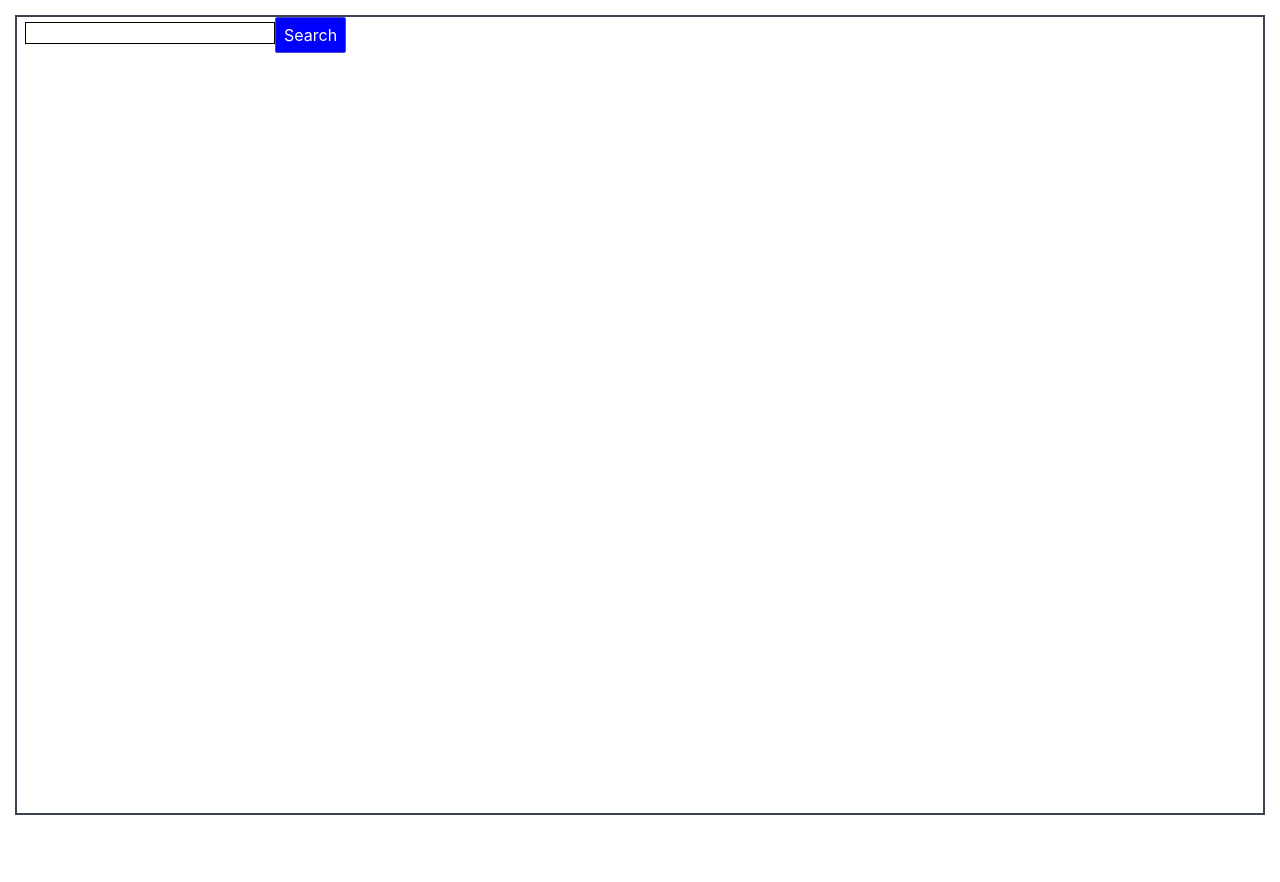
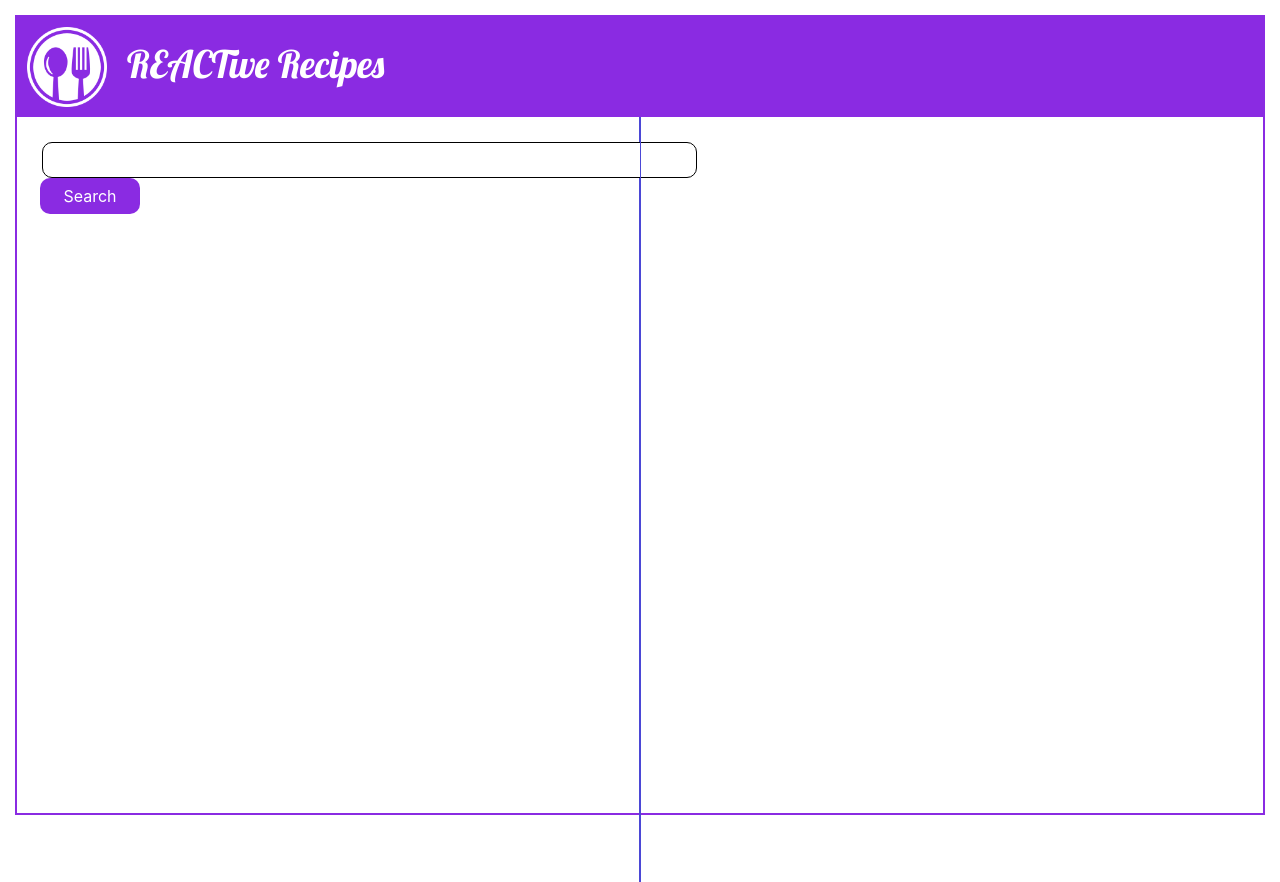
Before and after one commit to reduncan/recipe-react, a React app: page / in a window 1280 px wide. Before the commit the page ends 830 px from the top, so only its background shows below. Built offline with nearby package versions, Linux system fonts and the light colour scheme; a web font is replaced by a local one.

Commit message:
finishes styling

```diff
--- a/src/index.css
+++ b/src/index.css
@@ -2,16 +2,88 @@
     margin: 15px;
 }
 
+header {
+    background-color: blueviolet;
+    height: 100px;
+}
+
+img {
+    margin: 10px;
+}
+
+h1 {
+    font-size: 38px;
+    color: white;
+    margin-left: 10px;
+    margin-top: 25px;
+    font-family: 'Lobster', cursive;
+}
+
+h2 {
+    font-size: 20px;
+    font-family: 'Happy Monkey', cursive;
+}
+
+li {
+    font-family: 'Happy Monkey', cursive;
+    font-size: 18px;
+}
+
 .main {
     height: 100vh;
-    border: 2px solid;
+    border: 2px solid blueviolet;
 }
 
 .btn.btn-primary {
-    background: blue;
+    background: blueviolet;
+    border: blueviolet;
+    width: 100px;
+    border-radius: 10px;
+    margin-left: 15px;
 }
 
 input {
-    width: 250px;
+    width: 655px;
+    height: 36px;
     border: 1px solid black;
+    border-radius: 10px;
+    margin-left: 17px;
+    margin-top: 25px;
+    text-align: center;
 }
+
+form {
+    margin-bottom: 20px;
+}
+
+.recipe {
+    display: grid;
+    border: 2px solid #4b48d6;
+    width: 770px;
+    height: 75px;
+    align-content: center;
+    font-size: 32px;
+    padding-left: 10px;
+    font-family: 'Happy Monkey', cursive;
+}
+
+.directory {
+    border-right: 1px solid #4b48d6;
+    height: 765px;
+
+}
+
+.detail {
+    border-left: 1px solid #4b48d6;
+    height: 765px;
+
+}
+
+.center {
+    text-align: center;
+}
+
+.name {
+    font-size: 42px;
+    margin-top: 25px;
+}
--- a/src/index.js
+++ b/src/index.js
@@ -3,27 +3,37 @@ import ReactDOM from 'react-dom';
 import './reset.css';
 import 'spectre.css';
 import './index.css';
+import logo from './cutlery-circle.png';
+
+const Header = (props) => (
+    <div className="column col-12 header">
+        <header className="columns">
+            <img src={logo} alt={'Cutlery'} width={80} height={80}/>
+            <h1>REACTive Recipes</h1>
+        </header>
+    </div>
+)
 
 const DirectoryView = (props) => (
-    <div className="column col-6">
+    <div className="column col-6 directory">
         <SearchForm value={props.value} changeHandler={props.changeHandler} clickHandler={props.clickHandler} />
         {props.searchResults.map((recipe, i) => <RecipeCard name={recipe.name} id={recipe.id} clickHandler={props.recipeHandler} key={i}/>)}
     </div>
 );
 
 const DetailView = (props) => (
-    <div className="column col-6">
+    <div className="column col-6 detail">
         <div className="container">
             <div className="columns">
-                <p className="column col-12">{props.recipe.name}</p>
+                <p className="column col-12 center name">{props.recipe.name}</p>
                 <div className="column col-3">
-                    <p>{props.recipe.ingredient}</p>
+                    <h2>{props.recipe.ingredient}</h2>
                     <ul>
                         {props.recipe.ingredients.map((ingredient, i) => <li key={i}>{ingredient}</li>)}
                     </ul>
                 </div>
                 <div className="column col-6">
-                    <p>{props.recipe.instruction}</p>
+                    <h2>{props.recipe.instruction}</h2>
                     <ol>
                         {props.recipe.instructions.map((instruction, i) => <li key={i}>{instruction}</li>)}
                     </ol>
@@ -41,7 +51,7 @@ const SearchForm = (props) => (
 );
 
 const RecipeCard = (props) => (
-    <p onClick={() => props.clickHandler(props.id)}>{props.name}</p>
+    <p className="col-6 col-mx-auto recipe" onClick={() => props.clickHandler(props.id)}>{props.name}</p>
 );
 
 class App extends React.Component {
@@ -78,79 +88,105 @@ class App extends React.Component {
                 id: 3,
                 name: 'Tofu Stir-fry',
                 ingredients: ['tofu', 'assorted veggies', 'vegan soy-sauce', 'rice', 'oil'],
-                instructions: ['heat wok on high heat', 'heat oil in wok', 'heat vegetables', 'add rice', 'add tofu', 'slowly stir until fried']
+                instructions: ['heat wok on high heat', 'heat oil in wok', 'heat vegetables', 'add rice', 'add tofu', 'slowly stir until fried'],
+                ingredient: 'Ingredients',
+                instruction: 'Instructions'
             },
             {
                 id: 4,
                 name: 'Chicken Pasta',
                 ingredients: ['chicken breast', 'your favorite pasta', 'white sauce', 'vegetable medley'],
-                instructions: ['cook pasta', 'sautee chicken in sauce pan', 'add white sauce once chicken is cooked', 'toss chicken with pasta', 'add vegetable medley and stir slowly until veggies are heated']
+                instructions: ['cook pasta', 'sautee chicken in sauce pan', 'add white sauce once chicken is cooked', 'toss chicken with pasta', 'add vegetable medley and stir slowly until veggies are heated'],
+                ingredient: 'Ingredients',
+                instruction: 'Instructions'
             },
             {
                 id: 5,
                 name: 'Fried Chicken Sandwhich',
                 ingredients: ['chicken strips', 'bread', 'your favorite sauce', 'lettuce', 'tomatoe'],
-                instructions: ['batter and fry chicken strips', 'slice bread', 'add a layer of sauce to bottom piece of bread', 'place fried chicken strips on top of sauce', 'place lettuce, tomatoe and top piece of bread']
+                instructions: ['batter and fry chicken strips', 'slice bread', 'add a layer of sauce to bottom piece of bread', 'place fried chicken strips on top of sauce', 'place lettuce, tomatoe and top piece of bread'],
+                ingredient: 'Ingredients',
+                instruction: 'Instructions'
             },
             {
                 id: 6,
                 name: 'Chicken Parmesan',
                 ingredients: ['chicken breast', 'your favorite noodle', 'robust red sauce', 'parmesan cheese', 'panko bread crumbs'],
-                instructions: ['pre-heat oven to 400', 'cover chicken in bread crumbs', 'bake chicken until done', 'cook noodles', 'mix in sauce and sautee on low', 'once everything is cooked plate and enjoy']
+                instructions: ['pre-heat oven to 400', 'cover chicken in bread crumbs', 'bake chicken until done', 'cook noodles', 'mix in sauce and sautee on low', 'once everything is cooked plate and enjoy'],
+                ingredient: 'Ingredients',
+                instruction: 'Instructions'
             },
             {
                 id: 7,
                 name: 'Turkey Meatballs',
                 ingredients: ['ground turkey', 'favorite seasoning', 'tomatoe sauce'],
-                instructions: ['mix seasoning and turkey', 'form turkey mix into balls', 'sautee turkey balls until cooked on the outside', 'place meatballs in a large pot and add tomatoe sauce', 'simmer on low heat covered until cooked through']
+                instructions: ['mix seasoning and turkey', 'form turkey mix into balls', 'sautee turkey balls until cooked on the outside', 'place meatballs in a large pot and add tomatoe sauce', 'simmer on low heat covered until cooked through'],
+                ingredient: 'Ingredients',
+                instruction: 'Instructions'
             },
             {
                 id: 8,
                 name: 'Turkey BLT',
                 ingredients: ['sliced turkey breast', 'tomatoe', 'lettuce', 'bacon', 'bread'],
-                instructions: ['place turkey on bread', 'put lettuce on top of turkey', 'place tomatoe on top of lettuce', 'put bacon on top of tomatoe', 'finish with top layer of bread']
+                instructions: ['place turkey on bread', 'put lettuce on top of turkey', 'place tomatoe on top of lettuce', 'put bacon on top of tomatoe', 'finish with top layer of bread'],
+                ingredient: 'Ingredients',
+                instruction: 'Instructions'
             },
             {
                 id: 9,
                 name: 'Bobs Beef Burger',
                 ingredients: ['beef patties', 'buns', 'bacon', 'fried onions', 'barbecue sauce'],
-                instructions: ['cook beef patties to taste', 'lightly toast buns', 'cook bacon', 'assemble burger', 'smother with barbecue sauce']
+                instructions: ['cook beef patties to taste', 'lightly toast buns', 'cook bacon', 'assemble burger', 'smother with barbecue sauce'],
+                ingredient: 'Ingredients',
+                instruction: 'Instructions'
             },
             {
                 id: 10,
                 name: 'Beef Pie',
                 ingredients: ['ground beef', 'pie crust', 'assorted veggies', 'gravy sauce'],
-                instructions: ['pre-heat oven to 400', 'line pan with pie crust', 'mix beef, veggies and gravy sauce', 'put beef mix in pie crust', 'cook until golden brown']
+                instructions: ['pre-heat oven to 400', 'line pan with pie crust', 'mix beef, veggies and gravy sauce', 'put beef mix in pie crust', 'cook until golden brown'],
+                ingredient: 'Ingredients',
+                instruction: 'Instructions'
             },
             {
                 id: 11,
                 name: 'Beefy Vegetable Soup',
                 ingredients: ['ground beef', 'assorted veggies', 'beef broth'],
-                instructions: ['brown ground beef', 'in a large saucepan mix beef and veggies', 'add beef broth', 'cook on low until vegetables are cooked through']
+                instructions: ['brown ground beef', 'in a large saucepan mix beef and veggies', 'add beef broth', 'cook on low until vegetables are cooked through'],
+                ingredient: 'Ingredients',
+                instruction: 'Instructions'
             },
             {
                 id: 12,
                 name: 'Spaghetti Squash Pasta',
                 ingredients: ['spaghettis squash', 'tomatoe sauce', 'assorted veggies'],
-                instructions: ['pre-heat oven to 400', 'cut squash in half long ways', 'mix tomatoe sauce and veggies in saucepan and cook on low', 'season squash with salt, pepper and olive oil', 'cook squash until softened', 'use fork to break up squash', 'place veggie mix on top and enjoy']
+                instructions: ['pre-heat oven to 400', 'cut squash in half long ways', 'mix tomatoe sauce and veggies in saucepan and cook on low', 'season squash with salt, pepper and olive oil', 'cook squash until softened', 'use fork to break up squash', 'place veggie mix on top and enjoy'],
+                ingredient: 'Ingredients',
+                instruction: 'Instructions'
             },
             {
                 id: 13,
                 name: 'Tuna Salad',
                 ingredients: ['fresh canned tuna', 'celery', 'pickles', 'mustard', 'mayonnaise'],
-                instructions: ['place tuna in large bowl', 'chop celery and pickles then add to bowl', 'add mustard and mayonnaise to taste', 'mix until everything is well distributed', 'serve as sandwhichs or with crackers']
+                instructions: ['place tuna in large bowl', 'chop celery and pickles then add to bowl', 'add mustard and mayonnaise to taste', 'mix until everything is well distributed', 'serve as sandwhichs or with crackers'],
+                ingredient: 'Ingredients',
+                instruction: 'Instructions'
             },
             {
                 id: 14,
                 name: 'Ham Roll-Up',
                 ingredients: ['thin sliced ham', 'condiment of your choosing', 'spinach', 'diced tomatoes'],
-                instructions: ['lay 2 slices of ham flat', 'spread your condiment of choice across ham', 'place spinach on ham', 'roll ham half way', 'add diced tomatoes', 'finish rolling ham']
+                instructions: ['lay 2 slices of ham flat', 'spread your condiment of choice across ham', 'place spinach on ham', 'roll ham half way', 'add diced tomatoes', 'finish rolling ham'],
+                ingredient: 'Ingredients',
+                instruction: 'Instructions'
             },
             {
                 id: 15,
                 name: 'Turkey Chili',
                 ingredients: ['ground turkey', 'red kidney beans', 'whole stewed tomatoes', 'chili powder'],
-                instructions: ['brown turkey and drain fat', 'mix browned turkey, kidney beans, tomatoes and chili powder in large sauce pan', 'bring to a boil', 'reduce heat to low', 'cook on low for 1 hour']
+                instructions: ['brown turkey and drain fat', 'mix browned turkey, kidney beans, tomatoes and chili powder in large sauce pan', 'bring to a boil', 'reduce heat to low', 'cook on low for 1 hour'],
+                ingredient: 'Ingredients',
+                instruction: 'Instructions'
             }
         ]
     }
@@ -173,6 +209,7 @@ class App extends React.Component {
         return (
             <div className="container main">
                 <div className="columns">
+                    <Header />
                     <DirectoryView
                         recipes={recipeRef}
                         searchResults={this.state.selectedRecipes}
@@ -182,7 +219,8 @@ class App extends React.Component {
                         recipeHandler={this.chooseRecipe}
                     />
                     <DetailView
-                        recipe={this.state.chosenRecipe} />
+                        recipe={this.state.chosenRecipe}
+                    />
                 </div>
             </div>
         )
```
Also changed, not shown: public/index.html (+1 -0 lines), src/cutlery-circle.png (added).
